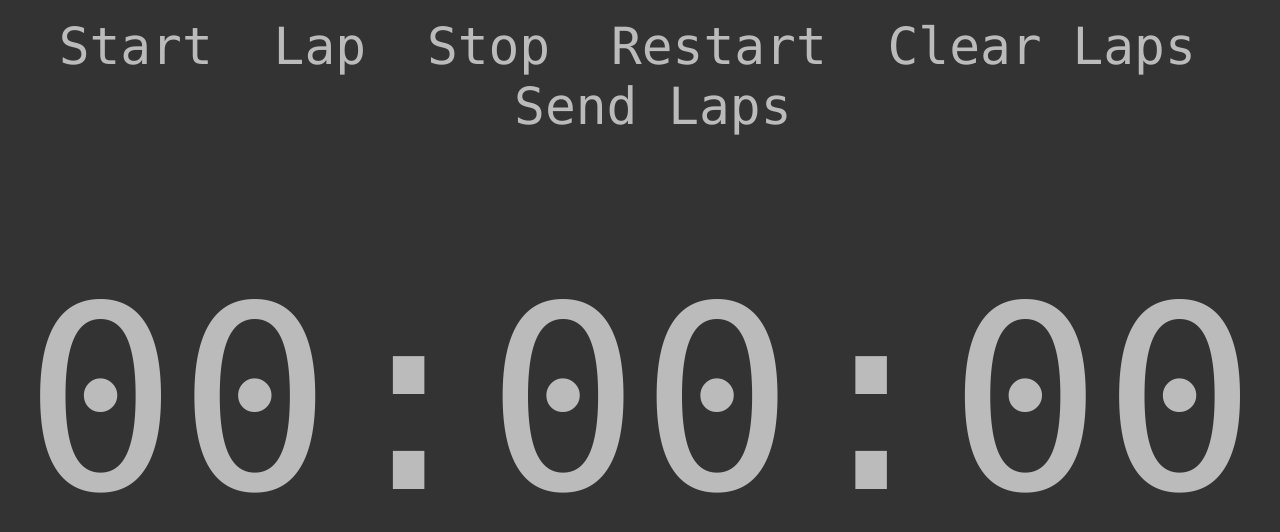
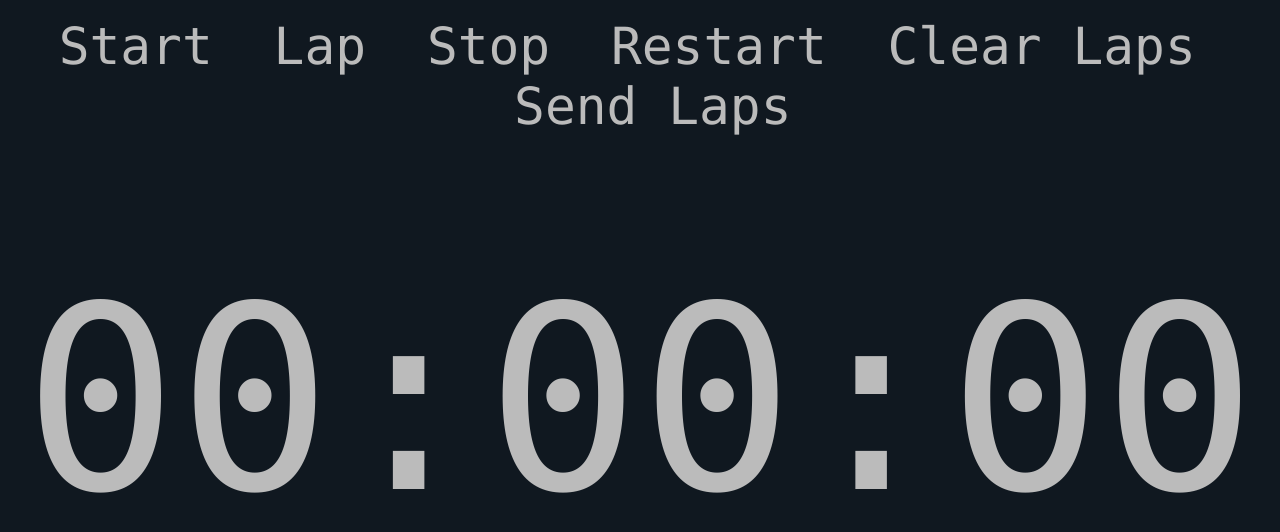
Before and after one commit to KhalilKahwaji/Website_RaceTimer, a plain HTML site: page FrontEnd/raceTimer.html in a window 1280 px wide. Drawn offline with Linux system fonts and the light colour scheme.

Commit message:
update 2nd page

```diff
--- a/FrontEnd/CSS/timer.css
+++ b/FrontEnd/CSS/timer.css
@@ -4,7 +4,7 @@
   }
 
   html {
-    background: #333;
+    background: #101820FF;
     color: #bbb;
     font-family: Menlo;
   }
```
Also changed, not shown: FrontEnd/raceTimer.html (+2 -0 lines).
